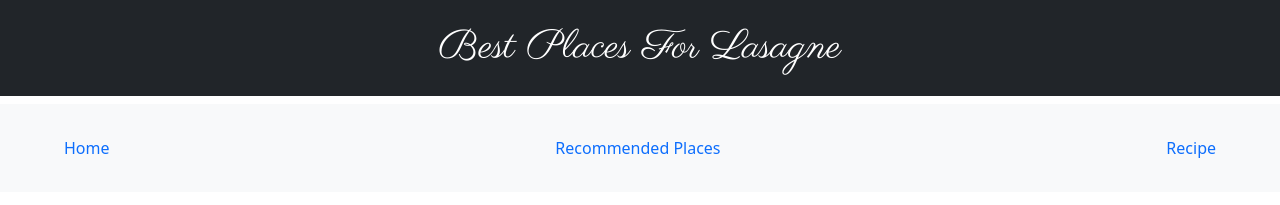
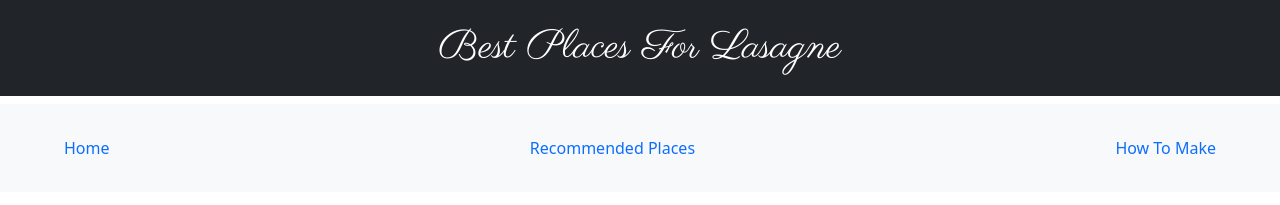
Before and after one commit to danjcooper/food-site, a plain HTML site: page placestoeat/index.html in a window 1280 px wide. Shown: the top 205 px of the page. Drawn offline with nearby package versions, Linux system fonts and the light colour scheme.

Commit message:
Update index.html

```diff
--- a/placestoeat/index.html
+++ b/placestoeat/index.html
@@ -23,7 +23,7 @@
     <nav class="navbar px-5 py-4 bg-light">
         <a class="nav-link" href="/index.html">Home</a>
         <a class="nav-link" aria-current="page" href="#">Recommended Places</a>
-        <a class="nav-link" href="/howtomake/">Recipe</a>
+        <a class="nav-link" href="/howtomake/index.html">How To Make</a>
     </nav>
 
     <div class=".container mx-5">
```
